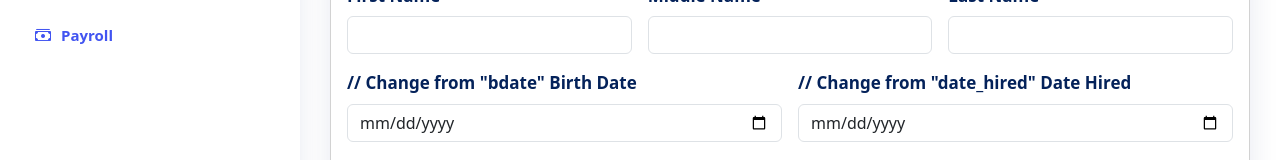
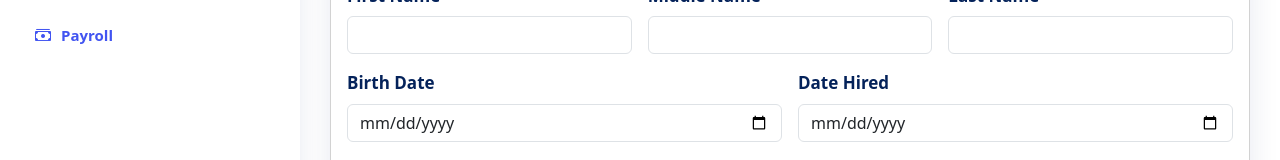
Before and after one commit to megaxsolutions/syncorp, a React (Vite) app: page /add-employee in a window 1280 px wide. Shown: the part 424-584 px from the top of the page. Built offline with nearby package versions, Linux system fonts and the light colour scheme; no server answers; sample sign-in values are in the browser's storage.

Commit message:
Added design for emp

```diff
--- a/src/pages/AddEmployee.jsx
+++ b/src/pages/AddEmployee.jsx
@@ -339,7 +339,7 @@ const AddEmployee = () => {
                     <div className="col-md-6">
                       <label htmlFor="birthdate" className="form-label">
                         {" "}
-                        // Change from "bdate" Birth Date
+                        Birth Date
                       </label>
                       <input
                         type="date"
@@ -353,7 +353,7 @@ const AddEmployee = () => {
                     <div className="col-md-6">
                       <label htmlFor="date_added" className="form-label">
                         {" "}
-                        // Change from "date_hired" Date Hired
+                        Date Hired
                       </label>
                       <input
                         type="date"
```
